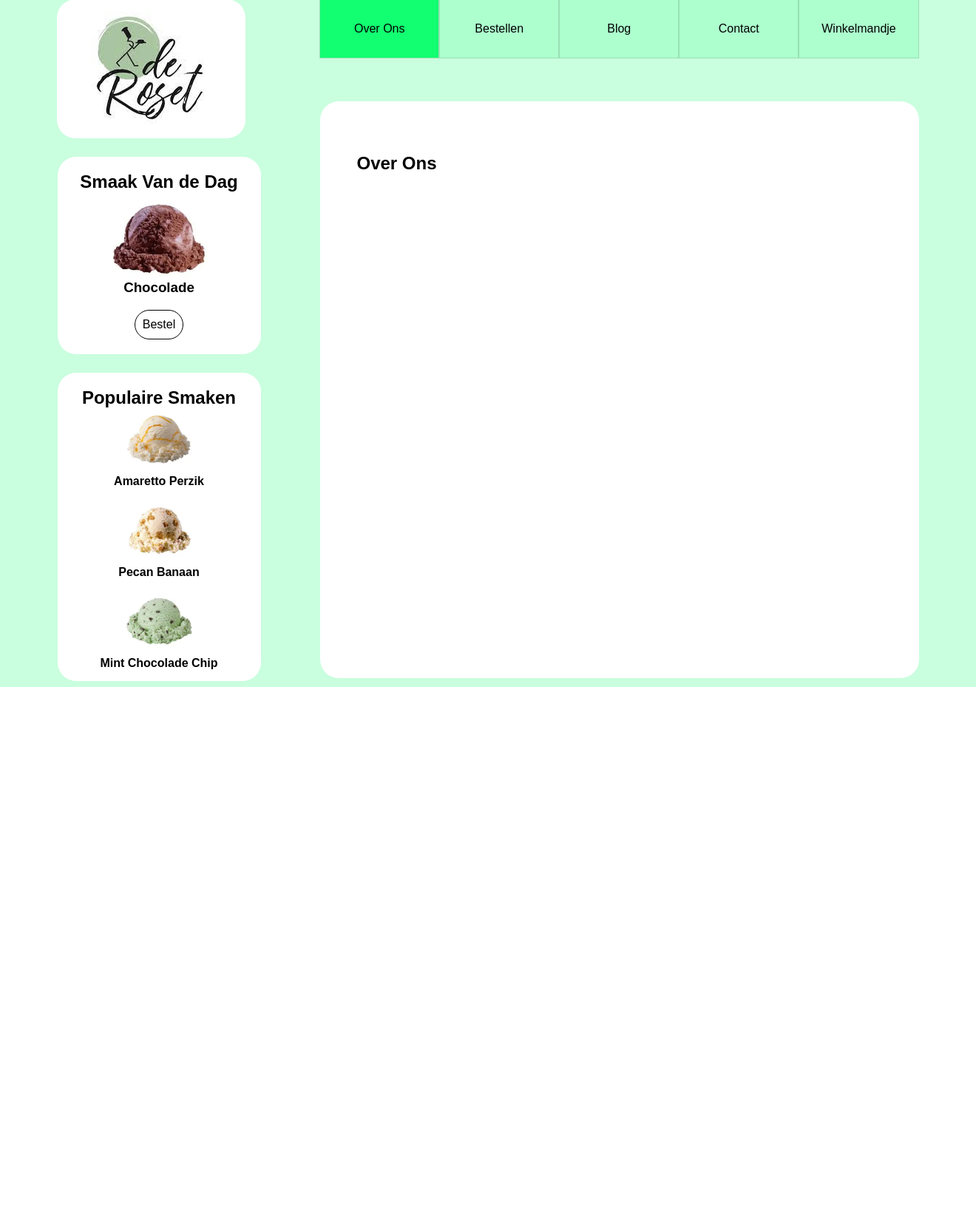
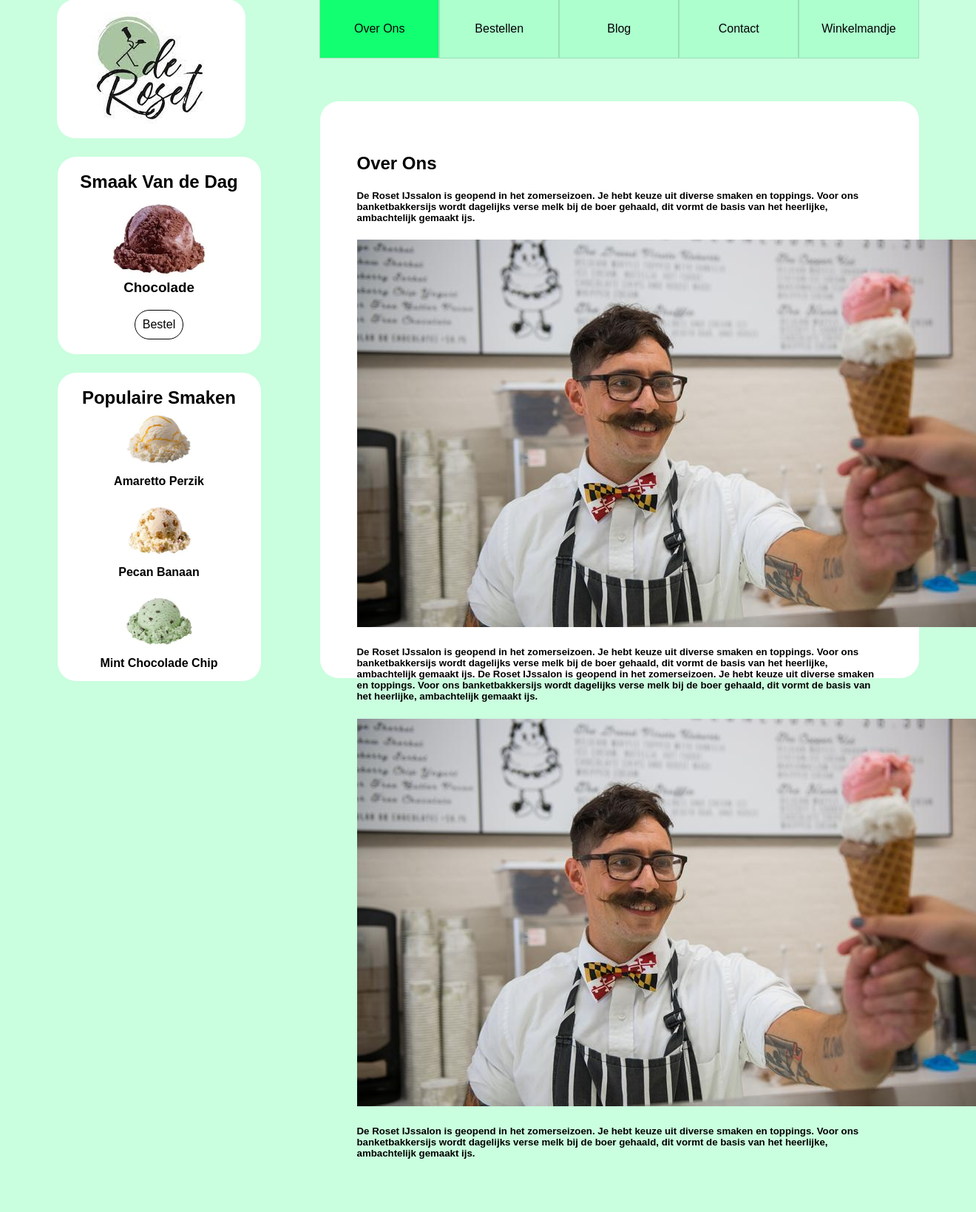
Before and after one commit to dennisdalmolen/de-roset, a PHP site: page / in a window 1320 px wide. Shown: the part 26-1665 px from the top of the page at 74% size. Before the commit the page ends 955 px from the top, so only its background shows below. Run offline with PHP 8.4, Linux system fonts and the light colour scheme.

Commit message:
Over ons gemaakt

```diff
--- a/index.php
+++ b/index.php
@@ -96,6 +96,45 @@
                     <div class="main-text">
                         <h2>Over Ons</h2>
                     </div>
+                    <article>
+                        <div class="article-left-1">
+                            <h5>
+                                De Roset IJssalon is geopend in het zomerseizoen.
+                                Je hebt keuze uit diverse smaken en toppings.
+                                Voor ons banketbakkersijs wordt dagelijks verse melk bij de boer gehaald, dit vormt de basis van het heerlijke, ambachtelijk gemaakt ijs.
+                            </h5>
+                        </div>
+                        <div class="article-right-1">
+                            <div class="article-image-1">
+                                <img src="images/ijszaak.jpg" alt="">
+                            </div>
+                        </div>
+                    </article>
+                    <article>
+                        <div class="article-center-1">
+                            <h5>
+                                De Roset IJssalon is geopend in het zomerseizoen.
+                                Je hebt keuze uit diverse smaken en toppings.
+                                Voor ons banketbakkersijs wordt dagelijks verse melk bij de boer gehaald, dit vormt de basis van het heerlijke, ambachtelijk gemaakt ijs. De Roset IJssalon is geopend in het zomerseizoen.
+                                Je hebt keuze uit diverse smaken en toppings.
+                                Voor ons banketbakkersijs wordt dagelijks verse melk bij de boer gehaald, dit vormt de basis van het heerlijke, ambachtelijk gemaakt ijs.
+                            </h5>
+                        </div>
+                    </article>
+                    <article>
+                        <div class="article-left-2">
+                            <div class="article-image-1">
+                                <img src="images/ijszaak.jpg" alt="">
+                            </div>
+                        </div>
+                        <div class="article-right-2">
+                            <h5>
+                                De Roset IJssalon is geopend in het zomerseizoen.
+                                Je hebt keuze uit diverse smaken en toppings.
+                                Voor ons banketbakkersijs wordt dagelijks verse melk bij de boer gehaald, dit vormt de basis van het heerlijke, ambachtelijk gemaakt ijs.
+                            </h5>
+                        </div>
+                    </article>
                 </div>
             </div>
 
```
